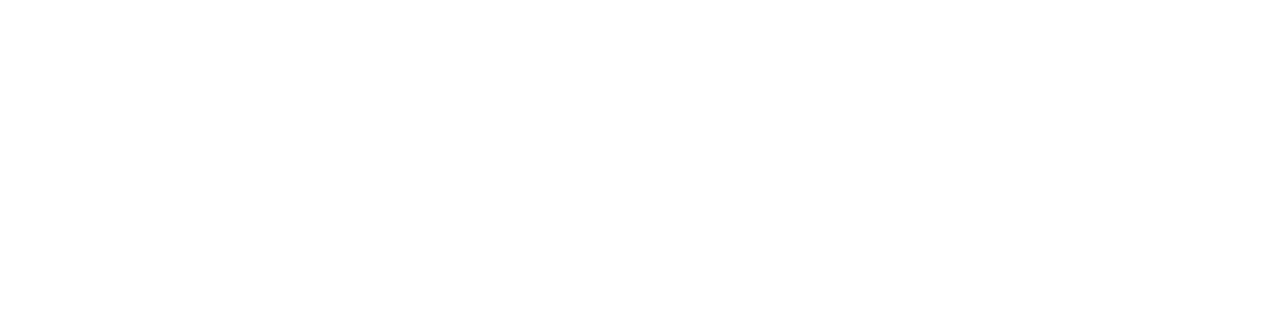
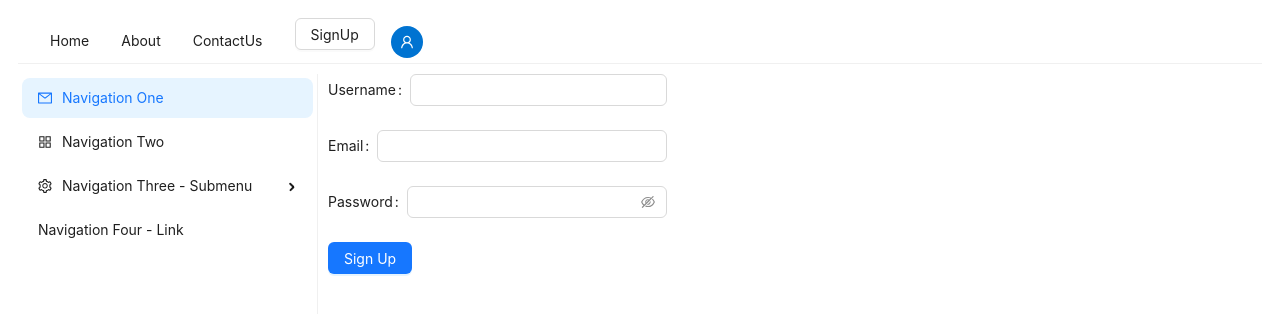
Before and after one commit to AminKei/my-vite-app, a React (Vite) app: page /signup in a window 1280 px wide. Before the commit this address had no page. Shown: the top 314 px of the page. Built offline with nearby package versions, Linux system fonts and the light colour scheme.

Commit message:
complete signup page

```diff
--- a/src/App.tsx
+++ b/src/App.tsx
@@ -11,6 +11,7 @@ import MyMenu from "./Components/Menu/Menu";
 import Appbar from "./Components/Appbar/Appbar";
 import Home from "./Pages/Home/Home";
 import Profile from "./Pages/Profile/Profile";
+import Signup from "./Pages/Signup/Signup";
 
 function Layout() {
   return (
@@ -32,6 +33,7 @@ function App() {
           <Route path="/about" element={<About />} />
           <Route path="/contactus" element={<ContactUs />} />
           <Route path="/profile" element={<Profile />} />
+          <Route path="/signup" element={<Signup />} />
           <Route path="/" element={<Home />} />
         </Route>
       </Routes>
--- a/src/Components/Appbar/Appbar.tsx
+++ b/src/Components/Appbar/Appbar.tsx
@@ -1,4 +1,4 @@
-import { Avatar, Menu } from "antd";
+import { Avatar, Button, Menu } from "antd";
 import { UserOutlined } from "@ant-design/icons";
 import "./Appbar.module.css";
 
@@ -23,6 +23,7 @@ const Appbar = () => {
             icon={<UserOutlined />}
           />
         </Menu.Item>
+        <Button onClick={() => (document.location = "./signup")}>SignUp</Button>
       </Menu>
     </>
   );
--- a/src/Pages/ContactUs/ContactUs.tsx
+++ b/src/Pages/ContactUs/ContactUs.tsx
@@ -1,16 +1,12 @@
-import { Form, Input, Button } from "antd";
+import { Form, Input, Button, Typography, Card } from "antd";
+import { Link } from "react-router-dom";
 
 const ContactUs = () => {
   return (
-    <div className="contact-container">
-      <h1>Contact Us</h1>
-      <p>
-        If you have any questions or concerns, please don't hesitate to reach
-        out!
-      </p>
-      <p>
-        Call us: <a href="tel:09123456789">09123456789</a>
-      </p>
+    <Card size="small" title="Contact Us">
+      <Typography>
+        Call us: <Link to="tel:09123456789">09123456789</Link>
+      </Typography>
       <Form name="contact" className="contact-form" layout="vertical">
         <Form.Item
           label="Name"
@@ -42,7 +38,7 @@ const ContactUs = () => {
           </Button>
         </Form.Item>
       </Form>
-    </div>
+    </Card>
   );
 };
 
--- a/src/Pages/Home/Home.tsx
+++ b/src/Pages/Home/Home.tsx
@@ -1,10 +1,11 @@
+import { Card, Typography } from "antd";
+
 const Home = () => {
-    return (
-        <div>
-            <h1>Home</h1>
-
-        </div>
-     );
-}
+  return (
+    <Card>
+      <Typography>Home</Typography>
+    </Card>
+  );
+};
 
 export default Home;
--- a/src/Pages/Profile/Profile.tsx
+++ b/src/Pages/Profile/Profile.tsx
@@ -27,18 +27,16 @@ const Dashboard = () => {
       <Row gutter={16} style={{ marginTop: 16 }}>
         <Col span={12}>
           <Card title="Recent Activity">
-            {/* Example placeholder for recent activities */}
-            <p>User A logged in</p>
-            <p>User B completed their profile</p>
-            <p>User C made a purchase</p>
+            <Typography>User A logged in</Typography>
+            <Typography>User B completed their profile</Typography>
+            <Typography>User C made a purchase</Typography>
           </Card>
         </Col>
         <Col span={12}>
           <Card title="Statistics Overview">
-            {/* Example placeholder for statistics overview */}
-            <p>Weekly Active Users: 3000</p>
-            <p>Monthly Active Users: 10000</p>
-            <p>Revenue This Month: $5000</p>
+            <Typography>Weekly Active Users: 3000</Typography>
+            <Typography>Monthly Active Users: 10000</Typography>
+            <Typography>Revenue This Month: $5000</Typography>
           </Card>
         </Col>
       </Row>
--- /dev/null
+++ b/src/Pages/Signup/Signup.tsx
@@ -0,0 +1,54 @@
+import { Form, Input, Button } from "antd";
+import useSignUp from "./useSignUp";
+
+const SignUpForm = () => {
+  const { handleSubmit, handleChange, handleBlur, values, errors, touched } =
+    useSignUp();
+
+  return (
+    <Form onFinish={handleSubmit}>
+      <Form.Item
+        label="Username"
+        validateStatus={touched.username && errors.username ? "error" : ""}
+        help={touched.username && errors.username ? errors.username : ""}
+      >
+        <Input
+          name="username"
+          onChange={handleChange}
+          value={values.username}
+        />
+      </Form.Item>
+      <Form.Item
+        label="Email"
+        validateStatus={touched.email && errors.email ? "error" : ""}
+        help={touched.email && errors.email ? errors.email : ""}
+      >
+        <Input
+          type="email"
+          name="email"
+          onChange={handleChange}
+          value={values.email}
+        />
+      </Form.Item>
+      <Form.Item
+        label="Password"
+        validateStatus={touched.password && errors.password ? "error" : ""}
+        help={touched.password && errors.password ? errors.password : ""}
+      >
+        <Input.Password
+          name="password"
+          onChange={handleChange}
+          onBlur={handleBlur}
+          value={values.password}
+        />
+      </Form.Item>
+      <Form.Item>
+        <Button type="primary" htmlType="submit">
+          Sign Up
+        </Button>
+      </Form.Item>
+    </Form>
+  );
+};
+
+export default SignUpForm;
--- /dev/null
+++ b/src/Pages/Signup/useSignUp.ts
@@ -0,0 +1,19 @@
+import { useFormik } from "formik";
+import { validationSchema } from "./validationSchema";
+
+const useSignUp = () => {
+  const formik = useFormik({
+    initialValues: { username: "", email: "", password: "" },
+    validationSchema: validationSchema,
+    onSubmit: (value) => {
+      console.log("value:", value);
+      alert("You are signed up!");
+    },
+  });
+
+  return {
+    ...formik,
+  };
+};
+
+export default useSignUp;
--- /dev/null
+++ b/src/Pages/Signup/validationSchema.ts
@@ -0,0 +1,13 @@
+import * as Yup from "yup";
+
+export const validationSchema = Yup.object().shape({
+  username: Yup.string()
+    .required("Username is required kkkkk")
+    .min(2, "Username must be at least 2 characters"),
+  email: Yup.string()
+    .required("Email is required")
+    .email("Invalid email format"),
+  password: Yup.string()
+    .required("Password is required")
+    .min(6, "Password must be at least 6 characters"),
+});
```
Also changed, not shown: src/Components/Menu/MyMenu.css (deleted, +0 -9 lines), src/Components/Navigation/Navigation.tsx (deleted, +0 -26 lines).
